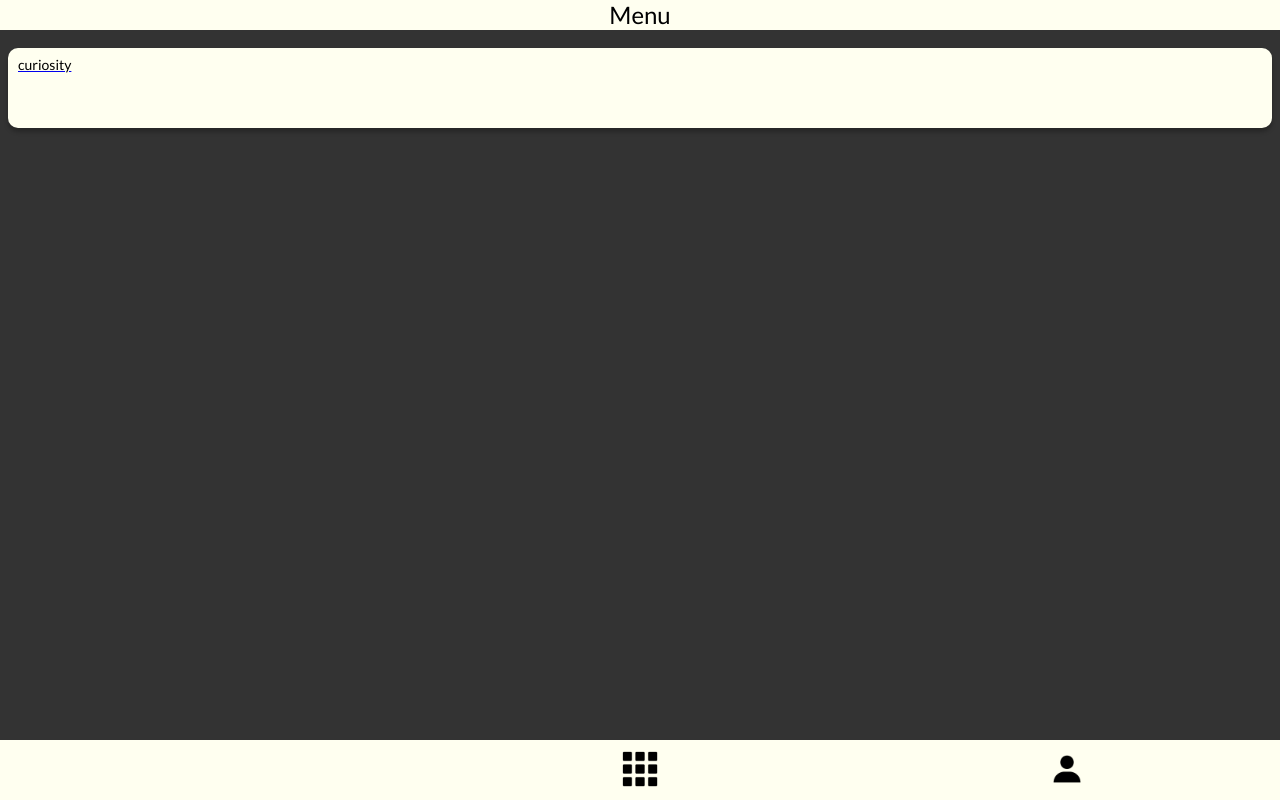
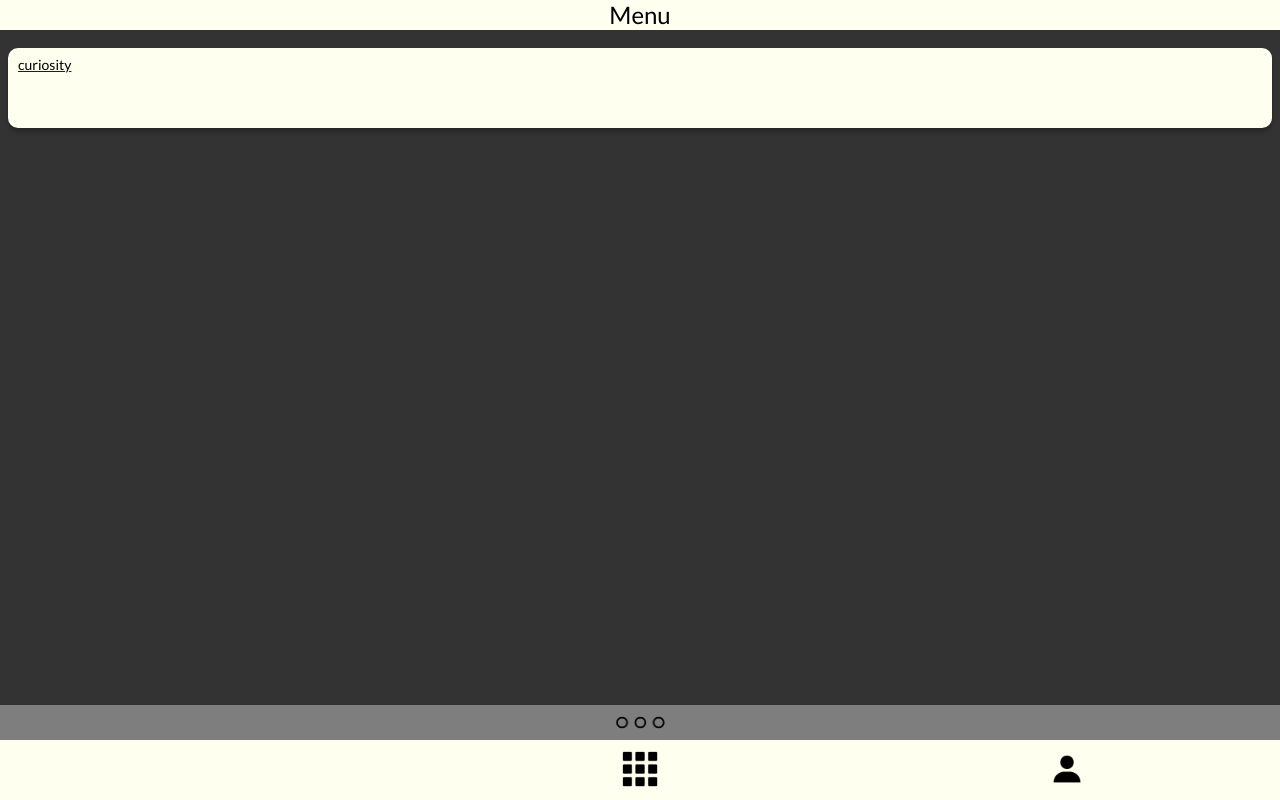
Before and after one commit to dscription/sophia-logger, a React (Create React App) app: page /menu in a window 1280 px wide. Built offline with nearby package versions, Linux system fonts and the light colour scheme.

Commit message:
toggle drawer opening

```diff
--- /dev/null
+++ b/src/atoms/Handle/Handle.jsx
@@ -0,0 +1,10 @@
+import styled from 'styled-components';
+
+export const Handle = styled.div`
+  height: 35px;
+  width: 100%;
+  background: ${(props) => props.theme.colors.handle};
+  align-items: center;
+  text-align: center;
+  align-items: flex-start;
+`;
--- a/src/atoms/index.js
+++ b/src/atoms/index.js
@@ -2,3 +2,4 @@ export * from './Button/Button'
 export * from './Card/Card'
 export * from './Text/Text'
 export * from './Icon/Icon'
+export * from './Handle/Handle'
--- a/src/compositions/Drawer/Drawer.jsx
+++ b/src/compositions/Drawer/Drawer.jsx
@@ -1,7 +1,7 @@
 import { useState } from 'react';
 import styled from 'styled-components';
-import DotDotDot from '../../assets/icons/Dot_Dot_Dot.png';
-import { Button, Icon, Text } from '../../atoms';
+import { Button, Text } from '../../atoms';
+import DrawerHandle from '../DrawerHandle/DrawerHandle';
 
 const Drawer = () => {
   const [isDrawerOpen, setIsDrawerOpen] = useState(false);
@@ -11,12 +11,14 @@ const Drawer = () => {
     console.log('submitting');
   };
 
+  const handleToggleDrawer = () => {
+    setIsDrawerOpen((prevIsDrawerOpen) => !prevIsDrawerOpen);
+  };
+
   return (
     <DrawerContainer isOpen={isDrawerOpen}>
-      <DrawerHandle onClick={() => setIsDrawerOpen(prevIsDrawerOpen => !prevIsDrawerOpen)} >
-        <Icon src={DotDotDot} alt="Drawer Handle Icon, three dots." />
-      </DrawerHandle>
-      <DrawerBody>
+      <DrawerHandle toggleDrawer={handleToggleDrawer} />
+      <DrawerBody isOpen={isDrawerOpen}>
         <Text size="medium">
           Lorem ipsum dolor sit amet, consectetur adipiscing elit. Sed velit
           libero, interdum ac elit sed.
@@ -40,31 +42,19 @@ const Drawer = () => {
 export default Drawer;
 
 const DrawerContainer = styled.div`
+  grid-area: drawer;
   display: flex;
   flex-direction: column;
   width: 100%;
-  /* //!. Ensure drawer height is the height of its content, not fixed. */
-  /* height: 600px; */
-  height: 0px;
   background: ${(props) => props.theme.colors.drawerBg};
-  /* display: none; */
-  visibility: hidden;
-`;
-
-const DrawerHandle = styled.div`
-  height: 20px;
-  width: 100%;
-  background: ${(props) => props.theme.colors.handle};
-  align-items: center;
-  text-align: center;
-  align-items: flex-start;
+  ${({ isOpen }) => (isOpen ? ' ' : 'height: 35px')};
 `;
 
 const DrawerBody = styled.div`
   display: flex;
-  /* height: auto; */
   flex-direction: column;
   padding: 10px 10px;
+  ${({ isOpen }) => (isOpen ? ' ' : 'display: none')};
 `;
 
 // !. Consider a maximum number of characters?
--- /dev/null
+++ b/src/compositions/DrawerHandle/DrawerHandle.jsx
@@ -0,0 +1,19 @@
+import styled from 'styled-components';
+import { Handle } from '../../atoms';
+import DotDotDot from '../../assets/icons/Dot_Dot_Dot.png';
+import { Icon } from '../../atoms';
+
+const DrawerHandle = ({toggleDrawer}) => {
+
+  return (
+    <Handle onClick={toggleDrawer}>
+      <Dots src={DotDotDot} alt="Drawer Handle Icon, three dots." />
+    </Handle>
+  );
+};
+
+export default DrawerHandle;
+
+const Dots = styled(Icon)`
+  height: 100%;
+`;
--- a/src/compositions/Layout/Layout.jsx
+++ b/src/compositions/Layout/Layout.jsx
@@ -1,7 +1,5 @@
 import styled from 'styled-components';
 import NavFooter from '../NavFooter/NavFooter';
-import DotDotDot from '../../assets/icons/Dot_Dot_Dot.png';
-import { Button, Icon, Text } from '../../atoms';
 import Drawer from '../Drawer/Drawer';
 
 const Layout = ({ title, children }) => {
@@ -11,7 +9,7 @@ const Layout = ({ title, children }) => {
         <h1>{title}</h1>
       </Header>
       <Main>{children}</Main>
-      {/* <Drawer /> */}
+      <Drawer />
       <NavFooter />
     </Container>
   );
@@ -23,10 +21,11 @@ const Container = styled.div`
   height: 100vh;
   display: grid;
   grid-template-columns: 1fr;
-  grid-template-rows: auto 1fr auto;
+  grid-template-rows: auto 1fr  auto auto;
   grid-template-areas:
     'header'
     'main'
+    'drawer'
     'footer';
 `;
 
```
